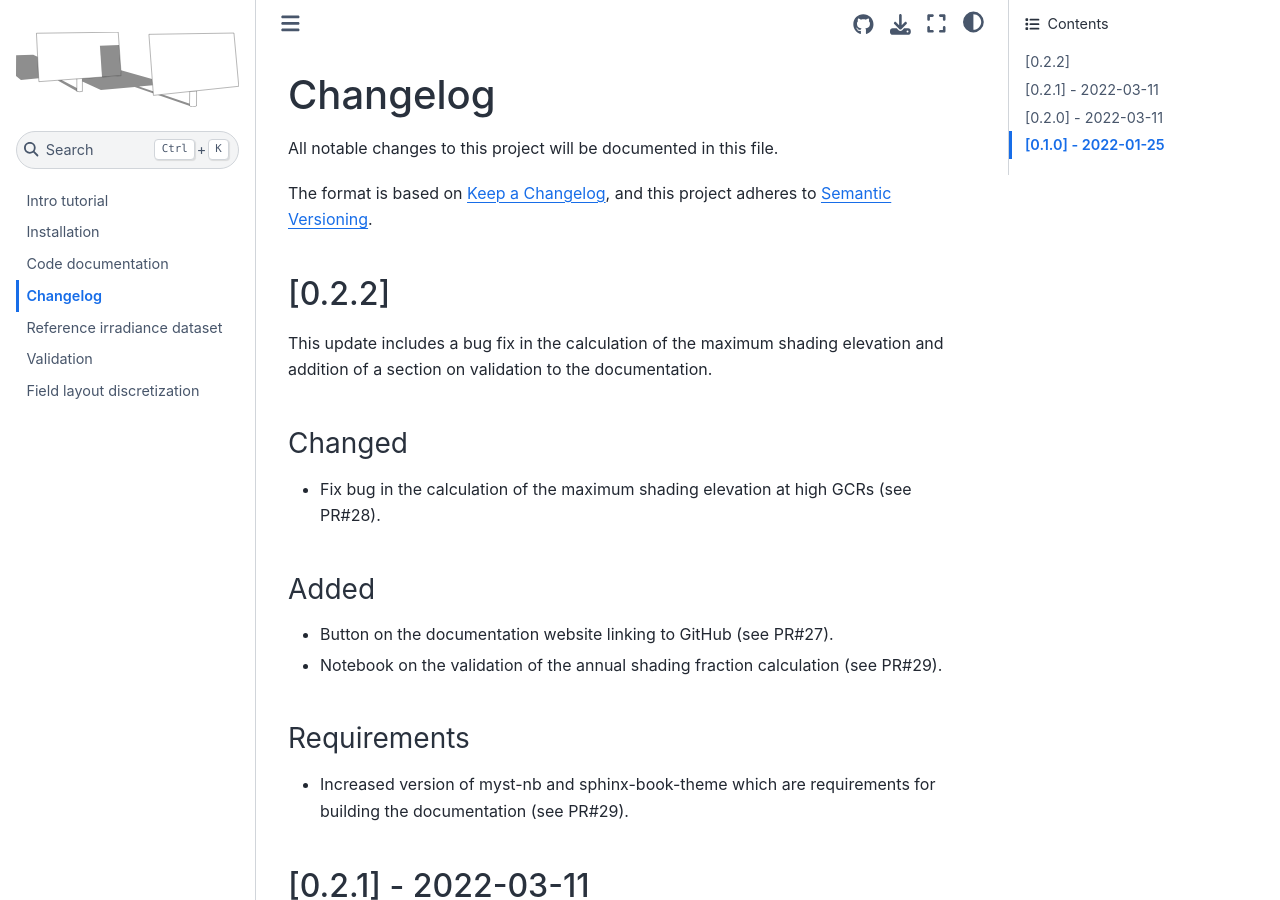
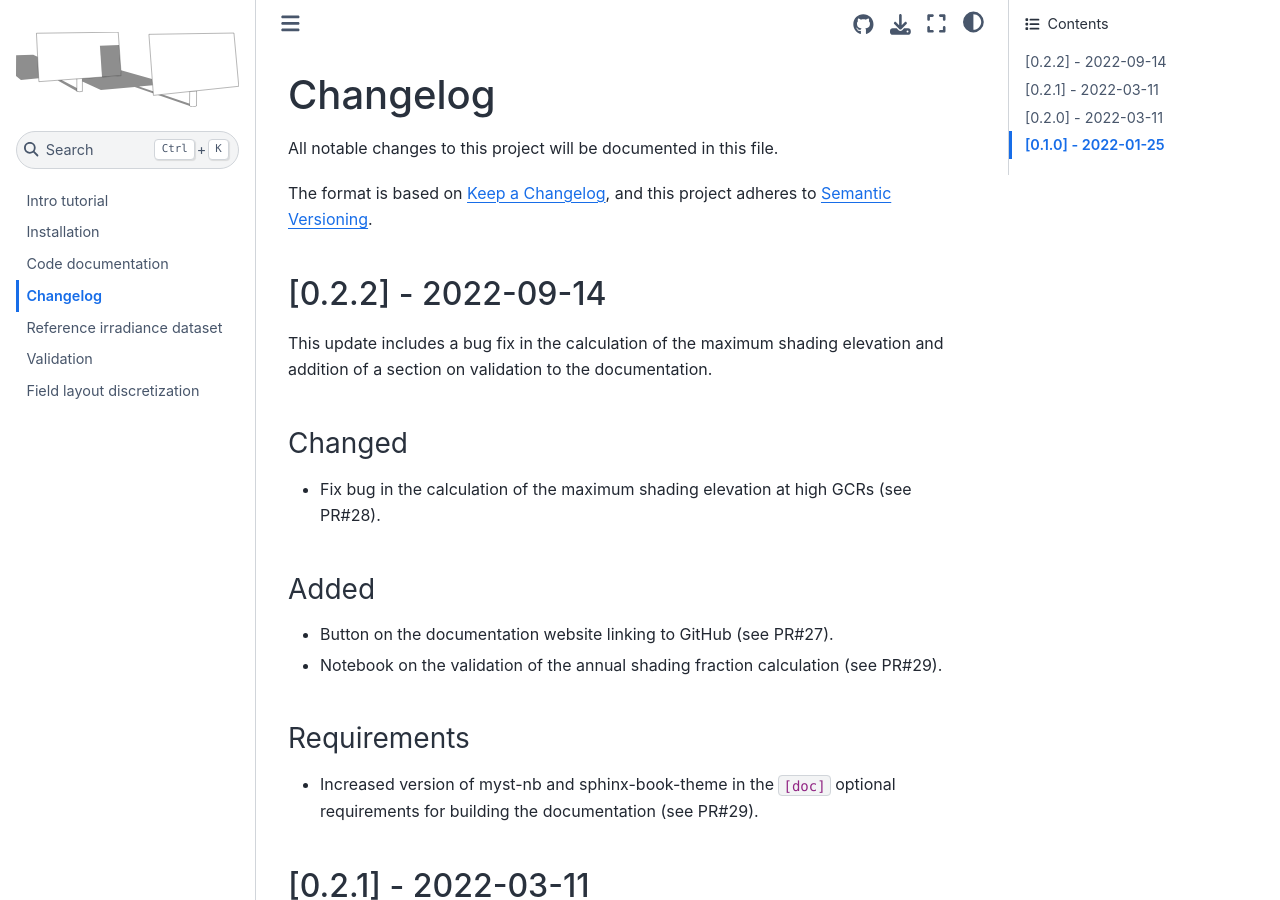
Before and after one commit to pvlib/twoaxistracking, a Sphinx documentation site: the page built from docs/source/whatsnew.md, in a window 1280 px wide and 900 px high. Built offline with Sphinx 7.4.7 and the Sphinx Book theme 1.1.4, drawn with Linux system fonts in a browser that asks for light colours.

Commit message:
Release version 0.2.2 (#30)
* Update version number in setup.cfg

* Squashed commit of the following:

commit 936ff19020159e3c4f9b9205654a419ec2c2f27b
Author: Adam R. Jensen <39184289+AdamRJensen@users.noreply.github.com>
Date:   Sat Sep 10 23:03:23 2022 -0600

    Add validation notebook (#29)

    * Add validation notebook and reference data csv

    * Update whatsnew.md

    * Update validation notebook

    * Update package dependency versions

    * Resolve package dependency conflic

    * Make references hyperlinked

    * Update validation table

    * Grammar updates to validation.ipynb

    * Update validation with Ioanni's inputs

    * Add requirements entry whatsnew

    * Implement suggestions from kanderso-nrel

* Add date to whatsnew

* Revert "Add date to whatsnew"

This reverts commit fcb4e37153c1c5637265fe0603e123a4e48700bd.

* Revert "Squashed commit of the following:"

This reverts commit 46fbb1e0e73e0d852b26e1781306f7a55af92b98.

* Add date to whatsnew.md

* update license link

```diff
--- a/docs/source/whatsnew.md
+++ b/docs/source/whatsnew.md
@@ -5,7 +5,7 @@ The format is based on [Keep a Changelog](https://keepachangelog.com/en/1.0.0/),
 and this project adheres to [Semantic Versioning](https://semver.org/spec/v2.0.0.html).
 
 
-## [0.2.2]
+## [0.2.2] - 2022-09-14
 This update includes a bug fix in the calculation of the maximum shading elevation
 and addition of a section on validation to the documentation.
 
@@ -17,8 +17,8 @@ and addition of a section on validation to the documentation.
 - Notebook on the validation of the annual shading fraction calculation (see PR#29).
 
 ### Requirements
-- Increased version of myst-nb and sphinx-book-theme which are requirements for
-  building the documentation (see PR#29).
+- Increased version of myst-nb and sphinx-book-theme in the ``[doc]`` optional requirements
+  for building the documentation (see PR#29).
 
 
 ## [0.2.1] - 2022-03-11
--- a/setup.cfg
+++ b/setup.cfg
@@ -1,6 +1,6 @@
 [metadata]
 name = twoaxistracking
-version = 0.2.1
+version = 0.2.2
 author = 'Adam R. Jensen, Kevin Anderson'
 author_email = adam-r-j@hotmail.com
 description = twoaxistracking is a python package for simulating two-axis tracking solar collectors, particularly self-shading.
```
Also changed, not shown: docs/source/index.md (+1 -1 lines).
